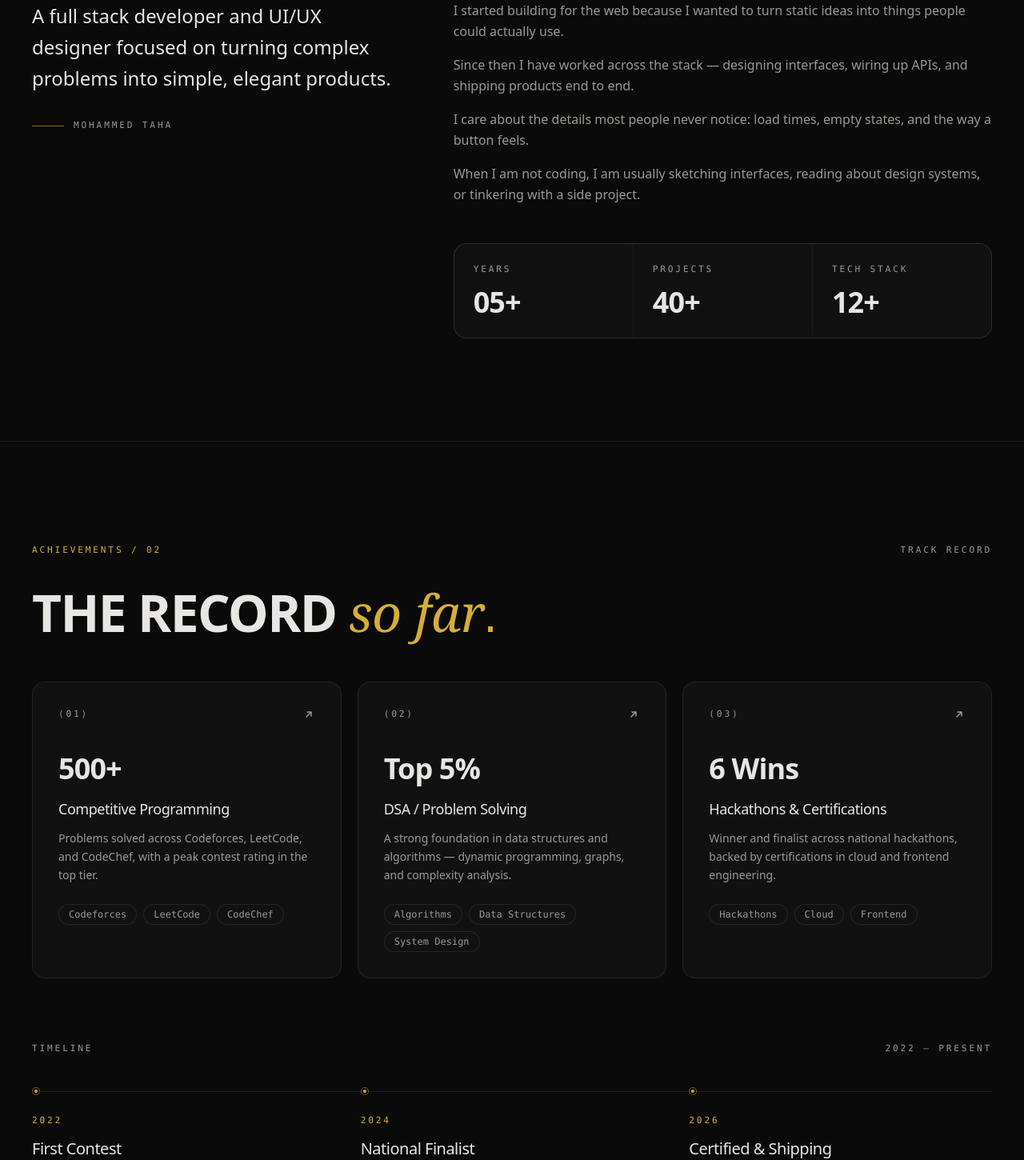
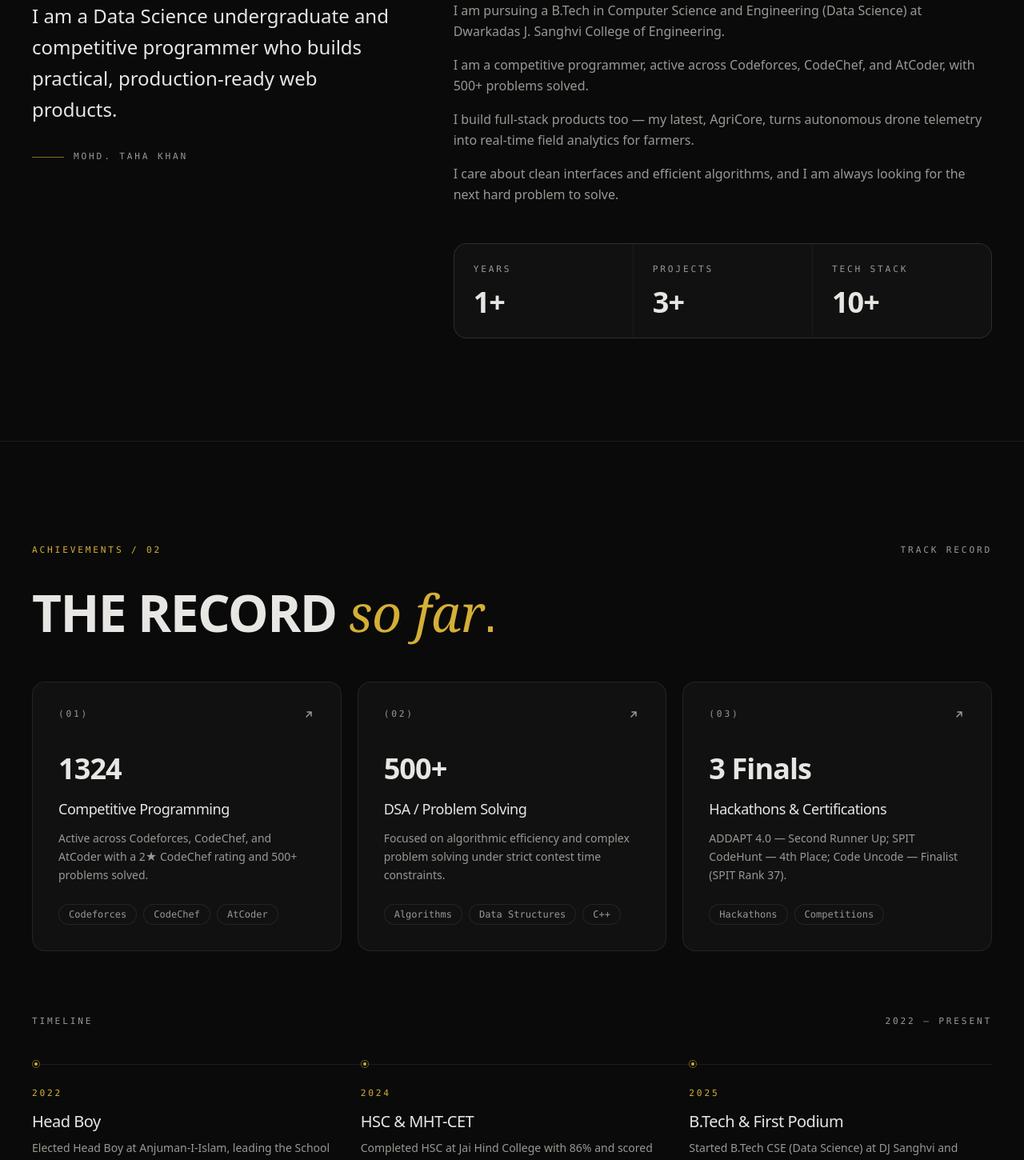
Before and after one commit to D3FAU1T200/portfolio, a React (Vite) app: page / in a window 1280 px wide. Shown: the part 1240-2690 px from the top of the page at 80% size. Built offline with nearby package versions, Linux system fonts and the light colour scheme.

Commit message:
removed placeholders,final touches

```diff
--- a/index.html
+++ b/index.html
@@ -4,9 +4,9 @@
     <meta charset="UTF-8" />
     <link rel="icon" type="image/svg+xml" href="/favicon.svg" />
     <meta name="viewport" content="width=device-width, initial-scale=1.0" />
-    <meta name="description" content="Your Name — Senior Frontend Engineer building fast, elegant web experiences." />
+    <meta name="description" content="Mohd. Taha Khan — Computer Science (Data Science) student and competitive programmer building practical web products." />
     <meta name="theme-color" content="#0a0a0a" />
-    <title>Your Name — Frontend Engineer</title>
+    <title>Mohd. Taha Khan — Portfolio</title>
   </head>
   <body>
     <div id="root"></div>
--- a/src/components/sections/About.jsx
+++ b/src/components/sections/About.jsx
@@ -1,5 +1,5 @@
 import { motion, useReducedMotion } from 'framer-motion'
-import { profile } from '../../data/profile'
+import { about, profile } from '../../data/profile'
 
 const ease = [0.16, 1, 0.3, 1]
 
@@ -12,22 +12,6 @@ const item = {
   hidden: { opacity: 0, y: 20 },
   show: { opacity: 1, y: 0, transition: { duration: 0.7, ease } },
 }
-
-const intro =
-  'A full stack developer and UI/UX designer focused on turning complex problems into simple, elegant products.'
-
-const story = [
-  'I started building for the web because I wanted to turn static ideas into things people could actually use.',
-  'Since then I have worked across the stack — designing interfaces, wiring up APIs, and shipping products end to end.',
-  'I care about the details most people never notice: load times, empty states, and the way a button feels.',
-  'When I am not coding, I am usually sketching interfaces, reading about design systems, or tinkering with a side project.',
-]
-
-const stats = [
-  { label: 'Years', value: '05+' },
-  { label: 'Projects', value: '40+' },
-  { label: 'Tech Stack', value: '12+' },
-]
 
 export function About() {
   const reduce = useReducedMotion()
@@ -74,7 +58,7 @@ export function About() {
               variants={item}
               className="text-xl leading-relaxed text-ink sm:text-2xl"
             >
-              {intro}
+              {about.intro}
             </motion.p>
             <motion.div
               variants={item}
@@ -92,7 +76,7 @@ export function About() {
               variants={item}
               className="space-y-4 text-base leading-relaxed text-ink-dim"
             >
-              {story.map((sentence) => (
+              {about.story.map((sentence) => (
                 <p key={sentence}>{sentence}</p>
               ))}
             </motion.div>
@@ -101,7 +85,7 @@ export function About() {
               variants={item}
               className="mt-12 grid grid-cols-1 gap-px overflow-hidden rounded-2xl border border-line bg-line sm:grid-cols-3"
             >
-              {stats.map((stat) => (
+              {about.stats.map((stat) => (
                 <div
                   key={stat.label}
                   className="bg-surface px-6 py-6 transition-colors duration-200 hover:bg-surface-2"
--- a/src/components/sections/Achievements.jsx
+++ b/src/components/sections/Achievements.jsx
@@ -1,4 +1,5 @@
 import { motion, useReducedMotion } from 'framer-motion'
+import { achievementCards, milestones } from '../../data/profile'
 import { Tag } from '../ui/Tag'
 
 const ease = [0.16, 1, 0.3, 1]
@@ -17,51 +18,6 @@ const stagger = {
   hidden: {},
   show: { transition: { staggerChildren: 0.1 } },
 }
-
-const cards = [
-  {
-    index: '(01)',
-    title: 'Competitive Programming',
-    metric: '500+',
-    description:
-      'Problems solved across Codeforces, LeetCode, and CodeChef, with a peak contest rating in the top tier.',
-    tags: ['Codeforces', 'LeetCode', 'CodeChef'],
-  },
-  {
-    index: '(02)',
-    title: 'DSA / Problem Solving',
-    metric: 'Top 5%',
-    description:
-      'A strong foundation in data structures and algorithms — dynamic programming, graphs, and complexity analysis.',
-    tags: ['Algorithms', 'Data Structures', 'System Design'],
-  },
-  {
-    index: '(03)',
-    title: 'Hackathons & Certifications',
-    metric: '6 Wins',
-    description:
-      'Winner and finalist across national hackathons, backed by certifications in cloud and frontend engineering.',
-    tags: ['Hackathons', 'Cloud', 'Frontend'],
-  },
-]
-
-const milestones = [
-  {
-    year: '2022',
-    title: 'First Contest',
-    text: 'Placeholder milestone — started competitive programming and solved the first 100 problems.',
-  },
-  {
-    year: '2024',
-    title: 'National Finalist',
-    text: 'Placeholder milestone — reached the finals of a national-level hackathon.',
-  },
-  {
-    year: '2026',
-    title: 'Certified & Shipping',
-    text: 'Placeholder milestone — earned cloud certifications and shipped production work.',
-  },
-]
 
 function ArrowUpRight() {
   return (
@@ -125,7 +81,7 @@ export function Achievements() {
           variants={reduce ? undefined : stagger}
           className="mt-14 grid grid-cols-1 gap-5 sm:grid-cols-2 lg:grid-cols-3"
         >
-          {cards.map((card) => (
+          {achievementCards.map((card) => (
             <motion.li key={card.title} variants={item} className="h-full">
               <article className="group relative h-full overflow-hidden rounded-2xl border border-line bg-surface p-6 transition-all duration-300 hover:-translate-y-1 hover:border-accent/40 hover:bg-surface-2 sm:p-8">
                 <span
--- a/src/components/sections/Contact.jsx
+++ b/src/components/sections/Contact.jsx
@@ -205,7 +205,7 @@ export function Contact() {
                   <ArrowUpRight />
                 </Button>
                 <p className="text-xs text-ink-dim">
-                  Placeholder form — connect it to your backend.
+                  I will get back to you in 24 hours.
                 </p>
               </div>
             </form>
--- a/src/components/sections/Hero.jsx
+++ b/src/components/sections/Hero.jsx
@@ -207,9 +207,9 @@ export function Hero() {
         </div>
 
         <div className="mx-auto flex w-full max-w-7xl items-center justify-between gap-4 px-6 pb-10 font-mono text-[0.7rem] tracking-[0.25em] text-ink-dim uppercase sm:px-10">
-          <motion.span variants={item}>Mohammed Taha — 2026</motion.span>
+          <motion.span variants={item}>{profile.name} — 2026</motion.span>
           <motion.span variants={item} className="hidden sm:block">
-            React / Node / TypeScript / Figma
+            C++ / JavaScript / TypeScript / React / Flask
           </motion.span>
         </div>
       </motion.div>
--- a/src/components/sections/Projects.jsx
+++ b/src/components/sections/Projects.jsx
@@ -1,4 +1,5 @@
 import { motion, useReducedMotion } from 'framer-motion'
+import { projects } from '../../data/profile'
 import { Button } from '../ui/Button'
 import { Tag } from '../ui/Tag'
 
@@ -23,43 +24,6 @@ const fromRight = {
   hidden: { opacity: 0, x: 32 },
   show: { opacity: 1, x: 0, transition: { duration: 0.8, ease } },
 }
-
-const projects = [
-  {
-    index: '01',
-    title: 'Atlas',
-    kind: 'Analytics Dashboard',
-    summary:
-      'A real-time analytics dashboard that turns raw product events into decisions teams can act on.',
-    problem:
-      'Product teams were stitching together spreadsheets and exports to answer basic questions about usage. Atlas centralizes ingestion, querying, and visualization in one fast interface.',
-    tech: ['React', 'TypeScript', 'Node.js', 'PostgreSQL', 'Tailwind'],
-    outcomes: [
-      'Cut reporting time from hours to seconds',
-      'Ingests 2M+ events per day',
-      'Adopted by 12 internal teams',
-    ],
-    github: '#',
-    demo: '#',
-  },
-  {
-    index: '02',
-    title: 'Meridian',
-    kind: 'Commerce Platform',
-    summary:
-      'A headless commerce storefront engineered for sub-second loads and effortless merchandising.',
-    problem:
-      'The legacy storefront buckled under traffic spikes and gave editors no control over layout. Meridian decouples content from commerce so both can move independently.',
-    tech: ['Next.js', 'GraphQL', 'Stripe', 'Sanity', 'Vercel'],
-    outcomes: [
-      '99 Lighthouse performance score',
-      '38% lift in conversion rate',
-      'Shipped end to end in 6 weeks',
-    ],
-    github: '#',
-    demo: '#',
-  },
-]
 
 function ArrowUpRight() {
   return (
@@ -146,7 +110,7 @@ function ProjectContent({ project }) {
       <div className="mt-8 grid gap-8 sm:grid-cols-2">
         <div>
           <h4 className="font-mono text-[0.7rem] tracking-[0.25em] text-ink-dim uppercase">
-            Problem
+            The Problem
           </h4>
           <p className="mt-3 text-sm leading-relaxed text-ink-dim">
             {project.problem}
@@ -154,23 +118,32 @@ function ProjectContent({ project }) {
         </div>
         <div>
           <h4 className="font-mono text-[0.7rem] tracking-[0.25em] text-ink-dim uppercase">
-            Key outcomes
+            The Solution
+          </h4>
+          <p className="mt-3 text-sm leading-relaxed text-ink-dim">
+            {project.solution}
+          </p>
+        </div>
+      </div>
+
+      <div className="mt-8">
+        <h4 className="font-mono text-[0.7rem] tracking-[0.25em] text-ink-dim uppercase">
+          The Impact
         </h4>
         <ul className="mt-3 space-y-2.5">
-            {project.outcomes.map((outcome) => (
+          {project.impact.map((entry) => (
             <li
-                key={outcome}
+              key={entry}
               className="flex items-start gap-3 text-sm leading-relaxed text-ink-dim"
             >
               <span
                 aria-hidden="true"
                 className="mt-2 h-1 w-1 shrink-0 bg-accent"
               />
-                {outcome}
+              {entry}
             </li>
           ))}
         </ul>
-        </div>
       </div>
 
       <div className="mt-8">
--- a/src/components/sections/Skills.jsx
+++ b/src/components/sections/Skills.jsx
@@ -1,4 +1,5 @@
 import { motion, useReducedMotion } from 'framer-motion'
+import { exploring, skillGroups } from '../../data/profile'
 
 const ease = [0.16, 1, 0.3, 1]
 
@@ -16,61 +17,6 @@ const stagger = {
   hidden: {},
   show: { transition: { staggerChildren: 0.08 } },
 }
-
-const categories = [
-  {
-    index: '01',
-    title: 'Languages',
-    span: 'lg:col-span-7',
-    skills: ['JavaScript', 'TypeScript', 'Python', 'SQL', 'Go', 'HTML / CSS'],
-  },
-  {
-    index: '02',
-    title: 'Frontend',
-    span: 'lg:col-span-5',
-    skills: [
-      'React',
-      'Next.js',
-      'Tailwind CSS',
-      'Framer Motion',
-      'Redux',
-      'Vite',
-    ],
-  },
-  {
-    index: '03',
-    title: 'Backend',
-    span: 'lg:col-span-5',
-    skills: [
-      'Node.js',
-      'Express',
-      'FastAPI',
-      'PostgreSQL',
-      'MongoDB',
-      'Redis',
-      'REST / GraphQL',
-    ],
-  },
-  {
-    index: '04',
-    title: 'Design & Tools',
-    span: 'lg:col-span-7',
-    skills: [
-      'Figma',
-      'Git & GitHub',
-      'Docker',
-      'Jest',
-      'Storybook',
-      'Postman',
-    ],
-  },
-]
-
-const exploring = [
-  { name: 'Rust', note: 'Systems programming' },
-  { name: 'Three.js', note: '3D on the web' },
-  { name: 'LLM Tooling', note: 'Applied AI' },
-]
 
 export function Skills() {
   const reduce = useReducedMotion()
@@ -118,7 +64,7 @@ export function Skills() {
           viewport={{ once: true, margin: '-100px' }}
           className="mt-14 grid grid-cols-1 gap-5 sm:grid-cols-2 lg:grid-cols-12"
         >
-          {categories.map((category) => (
+          {skillGroups.map((category) => (
             <motion.li
               key={category.title}
               variants={item}
--- a/src/data/profile.js
+++ b/src/data/profile.js
@@ -1,17 +1,18 @@
 export const profile = {
-  name: 'Mohammed Taha',
-  firstName: 'Mohammed',
-  role: 'Full Stack Developer & UI/UX Designer',
+  name: 'Mohd. Taha Khan',
+  firstName: 'Taha',
+  role: 'Full Stack Developer and Competitive Programmer',
   tagline: 'I build fast, elegant interfaces for the web.',
   resumeUrl: '/resume.pdf',
   summary:
-    'Recruiter-focused one-liner about what you do, who you are, and the value you bring. This slot will be filled from your resume.',
-  location: 'City, Country',
-  email: 'hello@yourdomain.com',
+    'Computer Science (Data Science) undergraduate and competitive programmer building practical, production-ready web products.',
+  location: 'Mumbai, India',
+  email: 'khanmohammedtaha86@gmail.com',
+  phone: '+91 7304600324',
   socials: [
-    { label: 'GitHub', url: 'https://github.com/yourhandle' },
-    { label: 'LinkedIn', url: 'https://linkedin.com/in/yourhandle' },
-    { label: 'X', url: 'https://x.com/yourhandle' },
+    { label: 'GitHub', url: 'https://github.com/D3FAU1T200' },
+    { label: 'LinkedIn', url: 'https://linkedin.com/in/mohammed-taha-khan' },
+    { label: 'Codeforces', url: 'https://codeforces.com/profile/D3FAU1T' },
   ],
 }
 
@@ -23,3 +24,158 @@ export const navLinks = [
   { id: 'skills', label: 'Skills' },
   { id: 'contact', label: 'Contact' },
 ]
+
+export const about = {
+  intro:
+    'I am a Data Science undergraduate and competitive programmer who builds practical, production-ready web products.',
+  story: [
+    'I am pursuing a B.Tech in Computer Science and Engineering (Data Science) at Dwarkadas J. Sanghvi College of Engineering.',
+    'I am a competitive programmer, active across Codeforces, CodeChef, and AtCoder, with 500+ problems solved.',
+    'I build full-stack products too — my latest, AgriCore, turns autonomous drone telemetry into real-time field analytics for farmers.',
+    'I care about clean interfaces and efficient algorithms, and I am always looking for the next hard problem to solve.',
+  ],
+  stats: [
+    { label: 'Years', value: '1+' },
+    { label: 'Projects', value: '3+' },
+    { label: 'Tech Stack', value: '10+' },
+  ],
+}
+
+export const education = [
+  {
+    school: 'Dwarkadas J. Sanghvi College of Engineering',
+    period: 'Sep 2025 – Jun 2029',
+    detail: 'B.Tech in Computer Science and Engineering (Data Science)',
+  },
+  {
+    school: 'Jai Hind College, Mumbai',
+    period: '2022 – 2024',
+    detail: 'HSC: 86% | MHT-CET: 99.21%ile',
+  },
+  {
+    school: 'Anjuman-I-Islam',
+    period: '2012 – 2022',
+    detail:
+      'SSC: 89% — Elected Head Boy; led the School Student Council and student initiatives.',
+  },
+]
+
+export const skillGroups = [
+  {
+    index: '01',
+    title: 'Languages',
+    span: 'lg:col-span-7',
+    skills: ['C++', 'JavaScript', 'TypeScript', 'Python', 'HTML5', 'CSS3'],
+  },
+  {
+    index: '02',
+    title: 'Frontend',
+    span: 'lg:col-span-5',
+    skills: ['React', 'Tailwind CSS', 'HTML5', 'CSS3', 'JavaScript'],
+  },
+  {
+    index: '03',
+    title: 'Backend',
+    span: 'lg:col-span-5',
+    skills: ['Flask', 'Python'],
+  },
+  {
+    index: '04',
+    title: 'Design & Tools',
+    span: 'lg:col-span-7',
+    skills: ['Git', 'GitHub'],
+  },
+]
+
+export const exploring = [
+  { name: 'TypeScript', note: 'Typed JavaScript' },
+  { name: 'Advanced DSA', note: 'Graphs, DP, and optimization' },
+  {
+    name: 'Competitive Programming',
+    note: 'Codeforces / CodeChef / AtCoder',
+  },
+]
+
+export const achievementCards = [
+  {
+    index: '(01)',
+    title: 'Competitive Programming',
+    metric: '1324',
+    description:
+      'Active across Codeforces, CodeChef, and AtCoder with a 2★ CodeChef rating and 500+ problems solved.',
+    tags: ['Codeforces', 'CodeChef', 'AtCoder'],
+  },
+  {
+    index: '(02)',
+    title: 'DSA / Problem Solving',
+    metric: '500+',
+    description:
+      'Focused on algorithmic efficiency and complex problem solving under strict contest time constraints.',
+    tags: ['Algorithms', 'Data Structures', 'C++'],
+  },
+  {
+    index: '(03)',
+    title: 'Hackathons & Certifications',
+    metric: '3 Finals',
+    description:
+      'ADDAPT 4.0 — Second Runner Up; SPIT CodeHunt — 4th Place; Code Uncode — Finalist (SPIT Rank 37).',
+    tags: ['Hackathons', 'Competitions'],
+  },
+]
+
+export const milestones = [
+  {
+    year: '2022',
+    title: 'Head Boy',
+    text: 'Elected Head Boy at Anjuman-I-Islam, leading the School Student Council and student initiatives. SSC: 89%.',
+  },
+  {
+    year: '2024',
+    title: 'HSC & MHT-CET',
+    text: 'Completed HSC at Jai Hind College with 86% and scored 99.21 percentile in MHT-CET.',
+  },
+  {
+    year: '2025',
+    title: 'B.Tech & First Podium',
+    text: 'Started B.Tech CSE (Data Science) at DJ Sanghvi and placed Second Runner Up at ADDAPT 4.0.',
+  },
+]
+
+export const projects = [
+  {
+    index: '01',
+    title: 'AgriCore',
+    kind: 'AgTech Platform',
+    summary:
+      'An intelligent agriculture platform that leverages autonomous drone telemetry to help farmers monitor fields, visualize real-time analytics, and support precision farming through automated crop monitoring.',
+    problem:
+      'Farmers rely on manual field scouting, which is slow, inconsistent, and difficult to scale across large areas.',
+    solution:
+      'AgriCore turns drone telemetry into live dashboards, automated field monitoring, and actionable crop insights.',
+    impact: [
+      'Delivered a production-ready Flask platform with a responsive interface',
+      'Enables faster, data-driven decisions from real-time field data',
+    ],
+    tech: ['Flask', 'Python', 'HTML', 'CSS'],
+    github: 'https://github.com/PakshalGada/agricore',
+    demo: 'https://agricore.vercel.app/',
+  },
+  {
+    index: '02',
+    title: 'Level Up',
+    kind: 'Gamified Learning Platform',
+    summary:
+      'Level Up is a platform that helps students learn topics through interactive lessons and gamified quizzes. The experience is designed to improve engagement, reinforce concepts with instant feedback, and make studying feel rewarding.',
+    problem:
+      'Traditional study tools struggle to hold attention and rarely provide immediate feedback.',
+    solution:
+      'Interactive lessons and gamified quizzes turn revision into a rewarding, feedback-driven loop.',
+    impact: [
+      'Higher engagement and stronger concept retention',
+      'Instant feedback that makes studying feel rewarding',
+    ],
+    tech: ['React', 'JavaScript', 'Tailwind CSS'],
+    github: 'https://github.com/PakshalGada/LevelUp',
+    demo: 'https://level-up-three-nu.vercel.app/',
+  },
+]
```
Lines whose indentation alone changed are shown as unchanged.
